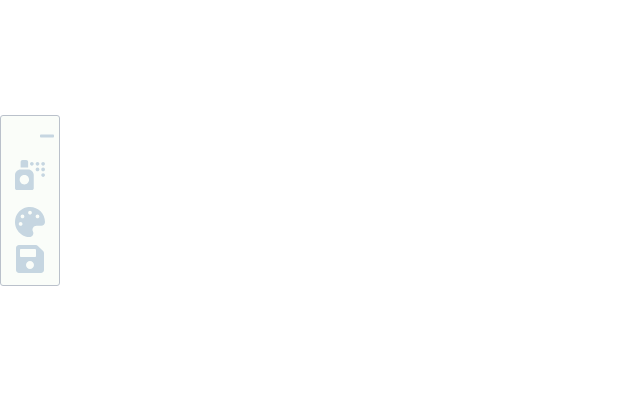
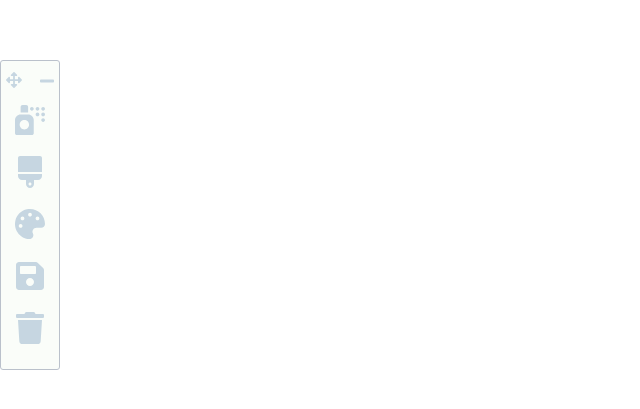
Before and after one commit to dowinterfor6/grafeetee, a React (Create React App) app: page / in a window 1280 px wide. Shown: the part 185-594 px from the top of the page, without its empty margins (0-640 px from the left). Built offline with nearby package versions, Linux system fonts and the light colour scheme.

Commit message:
Finish up project with brush thickness and draggable sidebar

```diff
--- a/src/components/App.jsx
+++ b/src/components/App.jsx
@@ -7,6 +7,8 @@ const App = () => {
   // Action types
   const SET_COLOR = 'SETCOLOR';
   const SET_TOOL = 'SETTOOL';
+  const SET_THICKNESS = 'SETTHICKNESS';
+  const SET_HARDNESS = 'SETHARDNESS';
 
   // Consts
   const SPRAY_PAINT = 'SPRAYPAINT';
@@ -23,6 +25,12 @@ const App = () => {
       case SET_TOOL:
         nextState.activeTool = action.payload;
         return nextState;
+      case SET_THICKNESS:
+        nextState.thickness = action.payload;
+        return nextState;
+      case SET_HARDNESS:
+          nextState.hardness = action.payload;
+        return nextState;
       default:
         return state;
     }
@@ -31,6 +39,8 @@ const App = () => {
   const initialState = {
     color: "#000",
     activeTool: SPRAY_PAINT,
+    thickness: 50,
+    hardness: 50,
   }
 
   const [state, dispatch] = useReducer(reducer, initialState);
@@ -39,8 +49,11 @@ const App = () => {
     <section className="app-container">
       <Sidebar
         dispatch={dispatch}
+        state={state}
         SET_COLOR={SET_COLOR}
         SET_TOOL={SET_TOOL}
+        SET_THICKNESS={SET_THICKNESS}
+        SET_HARDNESS={SET_HARDNESS}
         SPRAY_PAINT={SPRAY_PAINT}
       />
       <Canvas
--- a/src/components/Canvas.jsx
+++ b/src/components/Canvas.jsx
@@ -6,15 +6,19 @@ const Canvas = ({ state, SPRAY_PAINT }) => {
   const [mouseY, setMouseY] = useState(0);
   const [context, setContext] = useState();
 
-  // temp
-  const radius = 10;
-
   useEffect(() => {
-    canvasRef.current.width = canvasRef.current.offsetWidth;
-    canvasRef.current.height = canvasRef.current.offsetHeight;
+    adjustCanvasWidth();
+    // canvasRef.current.width = canvasRef.current.offsetWidth;
+    // canvasRef.current.height = canvasRef.current.offsetHeight;
+    window.addEventListener('resize', adjustCanvasWidth);
 
     setContext(canvasRef.current.getContext("2d"));
   }, []);
+
+  const adjustCanvasWidth = () => {
+    canvasRef.current.width = canvasRef.current.offsetWidth;
+    canvasRef.current.height = canvasRef.current.offsetHeight;
+  }
 
   const handleSprayPaint = (e) => {
     // TODO: for non 100% hardness, allow on same spot
@@ -23,18 +27,35 @@ const Canvas = ({ state, SPRAY_PAINT }) => {
     if (e.buttons !== 1 || state.activeTool !== SPRAY_PAINT) return;
 
     if (context) {
-      context.beginPath();
       context.strokeStyle = state.color;
-      context.arc(mouseX, mouseY, radius, 0, 2 * Math.PI);
-      context.fillStyle = state.color;
-      context.fill();
+      context.lineCap = "round";
+      context.lineJoin = "round";
+
+      context.globalAlpha = 1;
+      context.lineWidth = state.thickness;
+      context.lineTo(mouseX, mouseY);
       context.stroke();
     }
   };
 
+  const handleMouseDown = () => {
+    context.beginPath();
+    context.moveTo(mouseX, mouseY);
+  }
+
+  const handleMouseUp = () => {
+    context.closePath();
+  }
+
   return (
     <section className="canvas-container">
-      <canvas id="canvas" ref={canvasRef} onMouseMove={handleSprayPaint} />
+      <canvas
+        id="canvas"
+        ref={canvasRef}
+        onMouseMove={handleSprayPaint}
+        onMouseDown={handleMouseDown}
+        onMouseUp={handleMouseUp}
+      />
     </section>
   )
 }
--- /dev/null
+++ b/src/components/Options.jsx
@@ -0,0 +1,61 @@
+import React from 'react';
+
+const Options = ({
+  open,
+  dispatch,
+  state,
+  SET_THICKNESS,
+  SET_HARDNESS
+}) => {
+  const [minThickness, maxThickness] = [1, 500];
+  const [minHardness, maxHardness] = [1, 100];
+
+  const handleThicknessChange = ({ currentTarget }) => {
+    if (currentTarget.value < minThickness || currentTarget.value > maxThickness) {
+      return;
+    }
+    dispatch({ type: SET_THICKNESS, payload: parseInt(currentTarget.value)});
+  }
+
+  const handleHardnessChange = ({ currentTarget }) => {
+    if (currentTarget.value < minHardness || currentTarget.value > maxHardness) {
+      return;
+    }
+    dispatch({ type: SET_HARDNESS, payload: parseInt(currentTarget.value)});
+  }
+
+  return (
+    <div className={`options-container ${open ? 'open' : ''}`}>
+      <label>
+        <div className="label-title">
+          Thickness:
+          <input type="number" value={state.thickness} onChange={handleThicknessChange}/>
+        </div>
+        <input
+          className="slider-input"
+          type="range"
+          min={minThickness}
+          max={maxThickness}
+          value={state.thickness}
+          onChange={handleThicknessChange}
+        />
+      </label>
+      {/* <label>
+        <div className="label-title">
+          Hardness:
+          <input type="number" value={state.hardness} onChange={handleHardnessChange}/>
+        </div>
+        <input
+          className="slider-input"
+          type="range"
+          min={minHardness}
+          max={maxHardness}
+          value={state.hardness}
+          onChange={handleHardnessChange}
+        />
+      </label> */}
+    </div>
+  )
+}
+
+export default Options;
--- a/src/components/Sidebar.jsx
+++ b/src/components/Sidebar.jsx
@@ -1,17 +1,34 @@
-import { faArrowsAlt, faMinus, faPalette, faSave, faSprayCan } from '@fortawesome/free-solid-svg-icons';
+import { faArrowsAlt, faBrush, faMinus, faPalette, faSave, faSprayCan, faTrash } from '@fortawesome/free-solid-svg-icons';
 import { FontAwesomeIcon } from '@fortawesome/react-fontawesome';
 import React, { useRef, useState } from 'react';
 import { ChromePicker } from 'react-color';
+import Options from './Options';
 
-const Sidebar = ({ dispatch, SET_COLOR, SET_TOOL, SPRAY_PAINT }) => {
+const Sidebar = ({
+  dispatch,
+  state,
+  SET_COLOR,
+  SET_TOOL,
+  SET_THICKNESS,
+  SET_HARDNESS,
+  SPRAY_PAINT
+}) => {
   const [minimized, setMinimized] = useState(false);
   const [openColorPicker, setOpenColorPicker] = useState(false);
+  const [openOptions, setOpenOptions] = useState(false);
   const [color, setColor] = useState('#000');
+
+  const [screenPosX, setScreenPosX] = useState();
+  const [screenPosY, setScreenPosY] = useState();
 
   const sprayPaintRef = useRef();
   const colorPaletteRef = useRef();
+  const moreOptionsRef = useRef();
+  const sidebarRef = useRef();
 
-  const componentRefs = [sprayPaintRef, colorPaletteRef];
+  const componentRefs = [sprayPaintRef, colorPaletteRef, moreOptionsRef];
+
+  const canvas = document.getElementById("canvas");
 
   const handleClickSelection = ({ classList, dataset}) => {
     dispatch({ type: SET_TOOL, payload: dataset.tool})
@@ -24,12 +41,21 @@ const Sidebar = ({ dispatch, SET_COLOR, SET_TOOL, SPRAY_PAINT }) => {
 
   const handleColorPickerClick = ({ currentTarget }) => {
     // TODO: Make this more robust
+    setOpenOptions(false);
     setOpenColorPicker(true);
+    handleClickSelection(currentTarget);
+  }
+
+  const handleOptionsClick = ({ currentTarget }) => {
+    // TODO: Make this more robust
+    setOpenColorPicker(false);
+    setOpenOptions(true);
     handleClickSelection(currentTarget);
   }
 
   const handleNonColorPickerSelection = ({ currentTarget }) => {
     setOpenColorPicker(false);
+    setOpenOptions(false);
     handleClickSelection(currentTarget);
   }
 
@@ -39,18 +65,47 @@ const Sidebar = ({ dispatch, SET_COLOR, SET_TOOL, SPRAY_PAINT }) => {
   }
 
   const handleSave = (e) => {
-    const canvas = document.getElementById("canvas");
     if (canvas) {
       const href = canvas.toDataURL();
       e.currentTarget.href = href;
     };
   }
 
+  const handleDelete = () => {
+    if (canvas) {
+      const context = canvas.getContext('2d');
+      context.clearRect(0, 0, canvas.width, canvas.height);
+    };
+  }
+
+  const handleMouseMove = ({ screenX, screenY, buttons }) => {
+    if (buttons === 1) {
+      sidebarRef.current.style.transform =
+        `translate(${screenX - screenPosX}px, ${screenY - screenPosY}px`;
+      console.log(sidebarRef.current.getBoundingClientRect());
+    }
+  }
+
+  const handleMouseDown = (e) => {
+    handleNonColorPickerSelection(e);
+    setScreenPosX(e.screenX);
+    setScreenPosY(e.screenY);
+    const { top, left } = sidebarRef.current.getBoundingClientRect();
+    sidebarRef.current.style.top = `${top}px`;
+    sidebarRef.current.style.left = `${left}px`;
+    sidebarRef.current.style.transform = '';
+  }
+
   return (
-    <aside className="sidebar-container">
+    <aside className="sidebar-container" ref={sidebarRef}>
       <div className="sidebar-controls">
-        <div className="icon drag">
-          {/* <FontAwesomeIcon icon={faArrowsAlt} size="lg"/> */}
+        <div
+          className="icon drag"
+          onMouseDown={handleMouseDown}
+          onMouseMove={handleMouseMove}
+          onMouseUp={handleMouseDown}
+        >
+          <FontAwesomeIcon icon={faArrowsAlt} size="lg"/>
         </div>
         <div className="icon close" onClick={() => setMinimized(!minimized)}>
           <FontAwesomeIcon icon={faMinus} size="lg"/>
@@ -64,6 +119,20 @@ const Sidebar = ({ dispatch, SET_COLOR, SET_TOOL, SPRAY_PAINT }) => {
           data-tool={SPRAY_PAINT}
         >
           <FontAwesomeIcon icon={faSprayCan} size="lg"/>
+        </div>
+        <div
+          className="icon more-options"
+          ref={moreOptionsRef}
+          onClick={handleOptionsClick}
+        >
+          <FontAwesomeIcon icon={faBrush} size="lg" />
+          <Options
+            open={openOptions}
+            dispatch={dispatch}
+            state={state}
+            SET_THICKNESS={SET_THICKNESS}
+            SET_HARDNESS={SET_HARDNESS}
+          />
         </div>
         <div
           className="icon color-picker-icon"
@@ -86,6 +155,12 @@ const Sidebar = ({ dispatch, SET_COLOR, SET_TOOL, SPRAY_PAINT }) => {
         >
           <FontAwesomeIcon icon={faSave} size="lg"/>
         </a>
+        <div
+          className="icon delete"
+          onClick={handleDelete}
+        >
+          <FontAwesomeIcon icon={faTrash} size="lg" />
+        </div>
       </div>
     </aside>
   )
--- a/src/index.scss
+++ b/src/index.scss
@@ -2,6 +2,7 @@
 @import "./styles/app.scss";
 @import "./styles/canvas.scss";
 @import "./styles/sidebar.scss";
+@import "./styles/options.scss";
 
 
 * {
@@ -11,6 +12,7 @@
 body {
   margin: 0;
   height: 100vh;
+  overflow: hidden;
 //   font-family: -apple-system, BlinkMacSystemFont, 'Segoe UI', 'Roboto', 'Oxygen',
 //     'Ubuntu', 'Cantarell', 'Fira Sans', 'Droid Sans', 'Helvetica Neue',
 //     sans-serif;
--- /dev/null
+++ b/src/styles/options.scss
@@ -0,0 +1,34 @@
+.options-container {
+  overflow: hidden;
+  padding: 10px;
+  border: 1px solid $darkBlue;
+  border-radius: 3px;
+  background: $grey;
+  position: absolute;
+  font-family: sans-serif;
+  left: 60px;
+  transition: opacity 0.3s;
+  opacity: 0;
+  // TODO: Display none messes up transitions
+  display: none;
+
+  &.open {
+    opacity: 1;
+    display: initial;
+  }
+
+  .label-title {
+    display: flex;
+    justify-content: space-between;
+    align-items: baseline;
+
+    input {
+      width: 50px;
+    }
+  }
+
+  .slider-input {
+    margin-top: 5px;
+    margin-bottom: 10px;
+  }
+}
--- a/src/styles/sidebar.scss
+++ b/src/styles/sidebar.scss
@@ -8,7 +8,7 @@ $sidebarWidth: 60px;
   border-radius: 3px;
   background: $grey;
   // Half of vh - height / 2
-  top: calc(50vh - 100px);
+  top: calc(50vh - 155px);
   display: flex;
   flex-direction: column;
   align-items: center;
@@ -32,11 +32,22 @@ $sidebarWidth: 60px;
   .sidebar-controls {
     width: 100%;
     display: flex;
-    justify-content: space-between;
+    justify-content: flex-end;
     margin: 5px 0;
 
     .fa-lg {
       font-size: 1rem;
+    }
+
+    .drag {
+      position: absolute;
+      top: -4px;
+      left: -10px;
+      height: 45px;
+      width: 45px;
+      display: flex;
+      justify-content: center;
+      align-items: center;
     }
   }
 
@@ -58,13 +69,9 @@ $sidebarWidth: 60px;
 
     .icon {
       width: 100%;
-      margin-bottom: 15px;
+      margin-bottom: 20px;
       display: flex;
       align-items: center;
-
-      &:last-of-type {
-        margin-bottom: 5px;
-      }
 
       .fa-lg {
         width: 30px;
```
Also changed, not shown: 2 other files (tests, documents, lock files or other folders).
